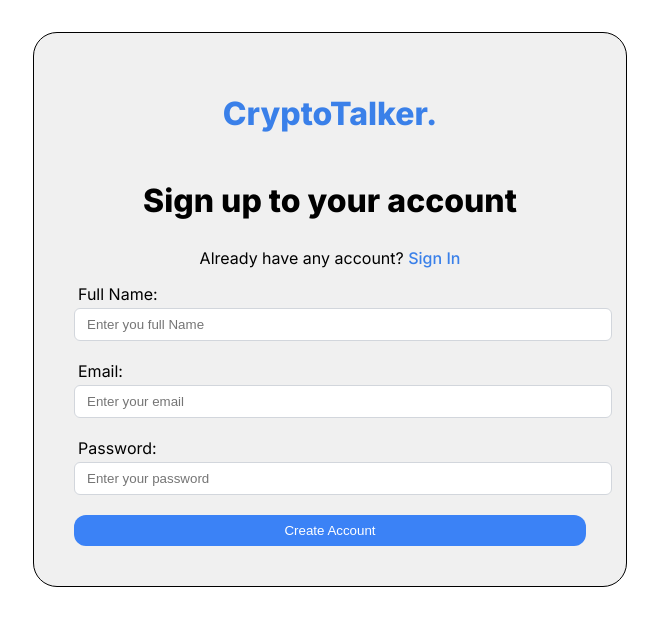
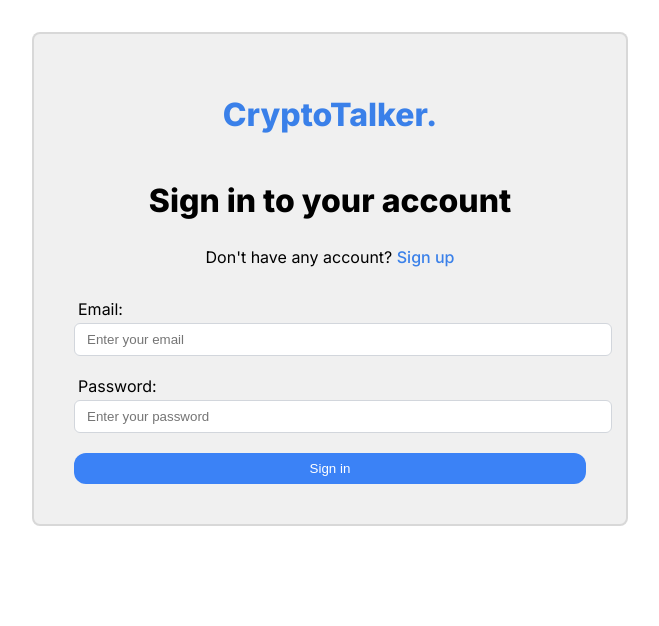
Before and after one commit to Aman-SB/crypto-talker, a React (Vite) app: page / in a window 1280 px wide. Shown: the top 626 px of the page, without its empty margins (310-969 px from the left). Built offline with nearby package versions, Linux system fonts and the light colour scheme; no server answers.

Commit message:
fix login first

```diff
--- a/src/Components/Login/index.jsx
+++ b/src/Components/Login/index.jsx
@@ -36,7 +36,7 @@ const Login = () => {
                 <h2 className={styles.h2_text}>Sign in to your account</h2>
                 <p className={styles.p_text}>
                     Don&apos;t have any account?&nbsp;
-                    <Link to="/" className={styles.link}>
+                    <Link to="/signup" className={styles.link}>
                         Sign up
                     </Link>
                 </p>
--- a/src/Components/Login/styles.module.css
+++ b/src/Components/Login/styles.module.css
@@ -12,7 +12,7 @@
     background-color: #f0f0f0;
     border-radius: 0.5rem;
     padding: 2.5rem;
-    border: 1px solid rgba(0, 0, 0, 0.1);
+    border: 2px solid rgba(0, 0, 0, 0.1);
 }
 
 .logo_container {
--- a/src/Components/Signup/AuthLayout.jsx
+++ b/src/Components/Signup/AuthLayout.jsx
@@ -11,7 +11,7 @@ export default function Protected({ children, authentication = true }) {
 
     useEffect(() => {
         if (authentication && authStatus !== authentication) {
-            navigate("/login");
+            navigate("/");
         } else if (!authentication && authStatus !== authentication) {
             navigate("/home");
         }
--- a/src/Components/Signup/index.jsx
+++ b/src/Components/Signup/index.jsx
@@ -21,7 +21,7 @@ const Signup = () => {
             if (userData) {
                 const currUser = await authService.getCurrentUser();
                 if (currUser) dispatch(login(currUser));
-                navigate("/login");
+                navigate("/signup");
             }
         } catch (error) {}
     };
@@ -35,7 +35,7 @@ const Signup = () => {
                 <h2 className={styles.h2_inside}>Sign up to your account</h2>
                 <p className={styles.p_text}>
                     Already have any account?&nbsp;
-                    <Link to="/login" className={styles.link_signin}>
+                    <Link to="/" className={styles.link_signin}>
                         Sign In
                     </Link>
                 </p>
--- a/src/index.css
+++ b/src/index.css
@@ -36,7 +36,7 @@ body {
 
 a {
     color: var(--white);
-    text-decoration: none;
+    text-decoration: dotted;
 }
 .grey-wrapper {
     display: block;
--- a/src/main.jsx
+++ b/src/main.jsx
@@ -20,15 +20,15 @@ const router = createBrowserRouter([
         path: "/",
         element: (
             <AuthLayout authentication={false}>
-                <Signup />
+                <Login />
             </AuthLayout>
         ),
     },
     {
-        path: "/login",
+        path: "/signup",
         element: (
             <AuthLayout authentication={false}>
-                <Login />
+                <Signup />
             </AuthLayout>
         ),
     },
--- a/src/pages/Signup.jsx
+++ b/src/pages/Signup.jsx
@@ -3,7 +3,7 @@ import { Signup as SignupComponent } from "../Components"
 
 const Signup = () => {
     return (
-        <div style={{padding : "2rem" }}>
+        <div style={{padding : "2rem" , backgroundColor : "var(--blue)"}}>
             <SignupComponent />
         </div>
     );
```
Also changed, not shown: src/Components/Coin/LineChart/index.jsx (+2 -74 lines).
